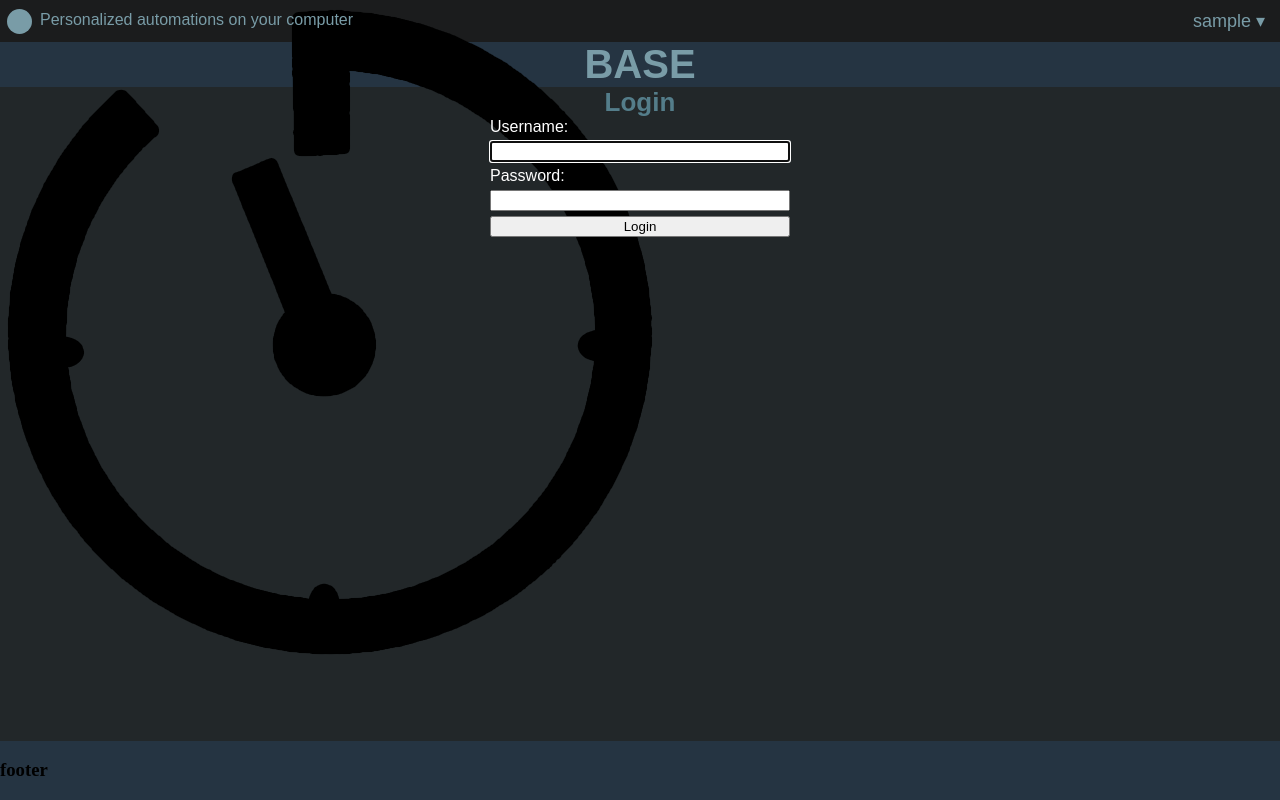
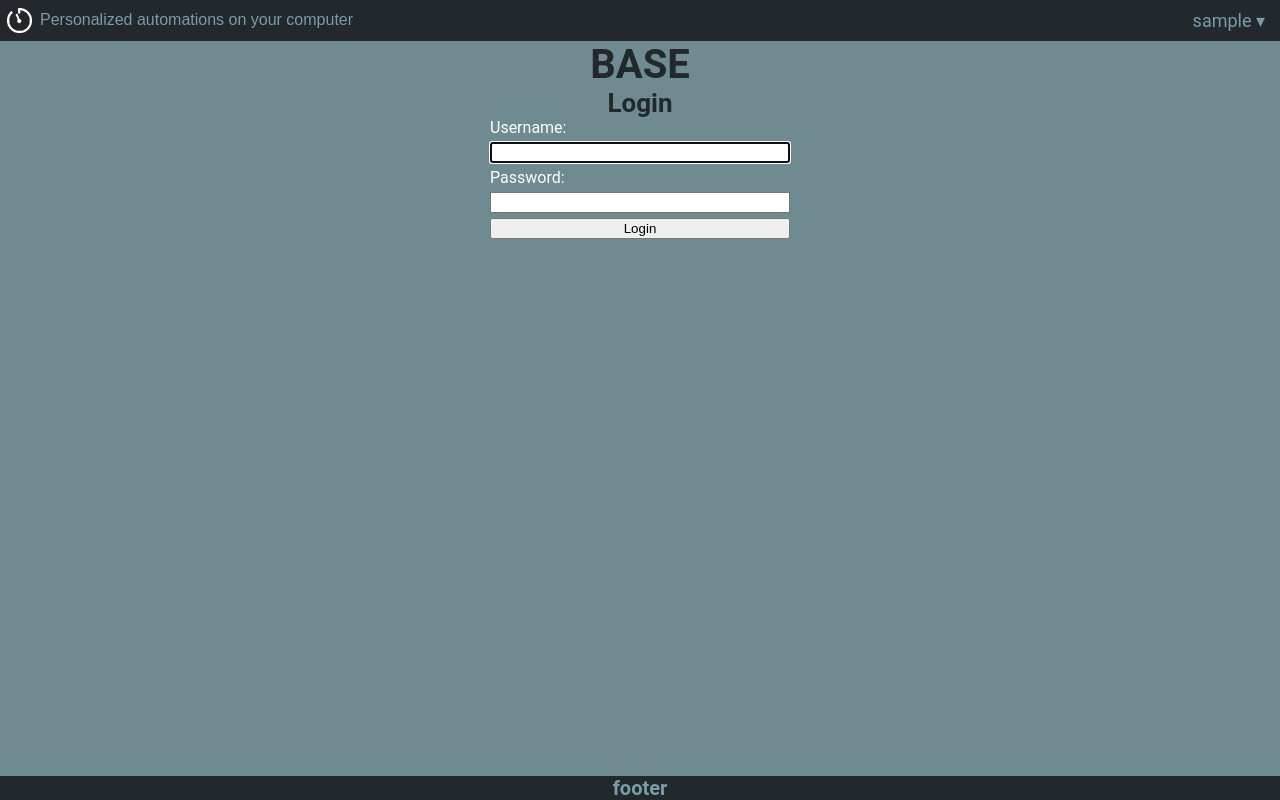
Before and after one commit to electrikbox/Cronos, a Django app: page /accounts/login/ in a window 1280 px wide. Run offline with Django 3.2, Linux system fonts and the light colour scheme; the visitor is signed in with stand-in values (Sample User, id 1).

Commit message:
add css variables

```diff
--- a/Cronos_server/static/css/auth_login_logout.css
+++ b/Cronos_server/static/css/auth_login_logout.css
@@ -1,3 +1,5 @@
+@import url('variables.css');
+
 .header_logo_text_and_menu {
     display: flex;
     flex-direction: row;
@@ -5,7 +7,7 @@
     align-items: center;
     padding: 0px;
     margin: 0px;
-    background-color: rgb(27, 28, 29);
+    background-color: var(--bg-color_1);
 }
 
 .logo {
@@ -14,8 +16,16 @@
     margin: 0px;
     margin-left: 7px;
     padding: 0px;
-    background-color: #799ca7;
+    /* background-color: #799ca7; */
     border-radius: 25px;
+}
+
+.logo img {
+    height: 25px;
+    width: 25px;
+    margin: 0px;
+    padding: 0px;
+    filter: invert(100%);
 }
 
 .auth_menu {
@@ -23,7 +33,7 @@
     flex-direction: column;
     align-items: end;
     font-size: 18px;
-    font-family: sans-serif;
+    font-family: var(--main-font-family);
 }
 
 .auth_menu_list {
@@ -57,7 +67,7 @@ nav ul:hover{
 .dropdown-content {
     display: none;
     position: absolute;
-    background-color: rgb(27, 28, 29);
+    background-color: var(--bg-color_1);
     right: -15px;
     border-radius: 0px 0px 5px 5px;
     padding-top: 10px;
@@ -72,7 +82,7 @@ nav ul:hover{
 }
 
 .dropdown-content a:hover {
-    background-color: rgba(40, 59, 78, 0.26);
+    background-color: rgba(0, 0, 0, 0.26);
 }
 
 .dropdown:hover .dropdown-content {
--- a/Cronos_server/static/css/cron_form_style.css
+++ b/Cronos_server/static/css/cron_form_style.css
@@ -1,5 +1,7 @@
+@import url('variables.css');
+
 .element .label, .success_msg p{
-	font-family: sans-serif;
+	font-family: var(--main-font-family);
     font-size: 16px;
     color: white;
 }
@@ -18,6 +20,6 @@ form {
 }
 
 .success_msg p{
-    color: rgb(91, 196, 81);
+    color: var(--success-color);
     text-align: center;
 }
--- a/Cronos_server/static/css/login_form.css
+++ b/Cronos_server/static/css/login_form.css
@@ -1,3 +1,5 @@
+@import url('variables.css');
+
 .login_form {
     display: flex;
     flex-direction: column;
@@ -7,13 +9,13 @@
 }
 
 .login_form label{
-    font-family: sans-serif;
+    font-family: var(--main-font-family);
     font-size: 16px;
     color: white;
 }
 
 .error_msg {
-    color: rgb(199, 66, 66);
+    color: var(--error-color);
     text-align: center;
-    font-family: sans-serif;
+    font-family: var(--main-font-family);
 }
--- a/Cronos_server/static/css/style.css
+++ b/Cronos_server/static/css/style.css
@@ -1,32 +1,39 @@
+@import url('variables.css');
+
 header, footer {
-	background-color: rgb(37, 52, 66);
+	background-color: var(--bg-color_);
 }
 
 body
 {
 	display: flex;
 	flex-direction: column;
-	background-color:rgb(34, 39, 41);
+	background-color: var(--bg-color_2);
 	margin: 0%;
 	min-height: 100vh;
 }
 
 footer {
 	margin-top: auto;
+	background-color: var(--bg-color_1);
 }
 
+h1, h2, h3 {
+	text-align: center;
+	font-family: var(--main-font-family);
+	margin: 0%;
+}
 h1 {
-	text-align: center;
-	font-family: sans-serif;
-	color: #799ca7;
+	color: var(--title-color);
 	font-size: 40px;
-	margin: 0%;
 }
 
 h2 {
-	text-align: center;
-	font-family: sans-serif;
-	color: #547d8a;
+	color: var(--title-color);
 	font-size: 26px;
-	margin: 0%;
 }
+
+h3 {
+	color: var(--text-color);
+	font-size: 20px;
+}
--- /dev/null
+++ b/Cronos_server/static/css/variables.css
@@ -0,0 +1,10 @@
+:root {
+    --bg-color_1: rgb(34, 40, 43);
+    --bg-color_2: rgb(111, 138, 145);
+    --error-color : rgb(199, 66, 66);
+    --success-color : rgb(91, 196, 81);
+    --link-color : rgb(250, 150, 0);
+    --text-color : #799ca7;
+    --title-color : var(--bg-color_1);
+    --main-font-family: 'Roboto', sans-serif;
+}
```
